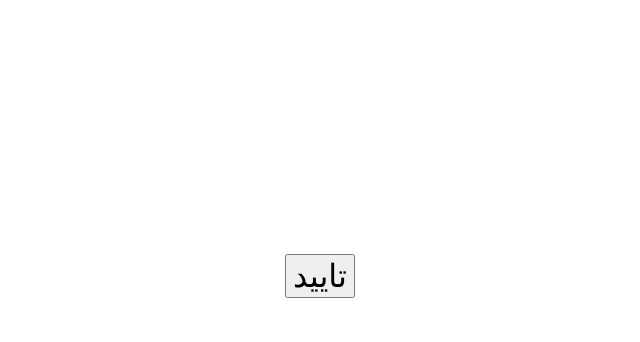
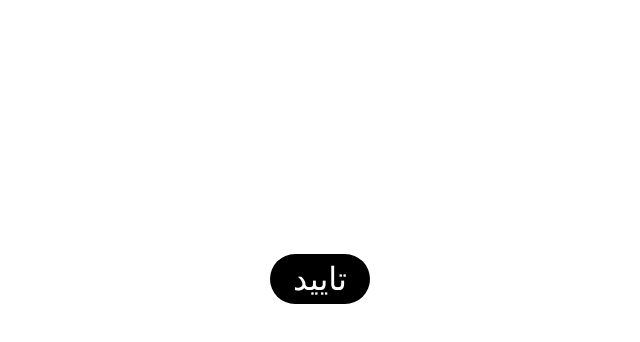
Before and after one commit to masoudcoin/masoudcoin.github.io, a plain HTML site: page index.html in a window 1280 px wide. Shown: the part 80-422 px from the top of the page, without its empty margins (320-960 px from the left). Drawn offline with Linux system fonts and the light colour scheme.

Commit message:
Update index.html

```diff
--- a/index.html
+++ b/index.html
@@ -5,6 +5,23 @@
     <meta name="viewport" content="width=device-width, initial-scale=1.0">
     <title>redirect</title>
 </head>
+<style>
+    body {
+        background-color: rgb(255, 255, 255);
+    }
+    h1 {
+        color: black;
+    }
+    button {
+        background-color: black;
+        color: white;
+        border: none;
+        border-radius: 30px;
+        width: 100px;
+        height: 50px;
+    }
+
+</style>
 <body>
     <center>
         <h1>تایید کنیدانسان هستید</h1>
```
